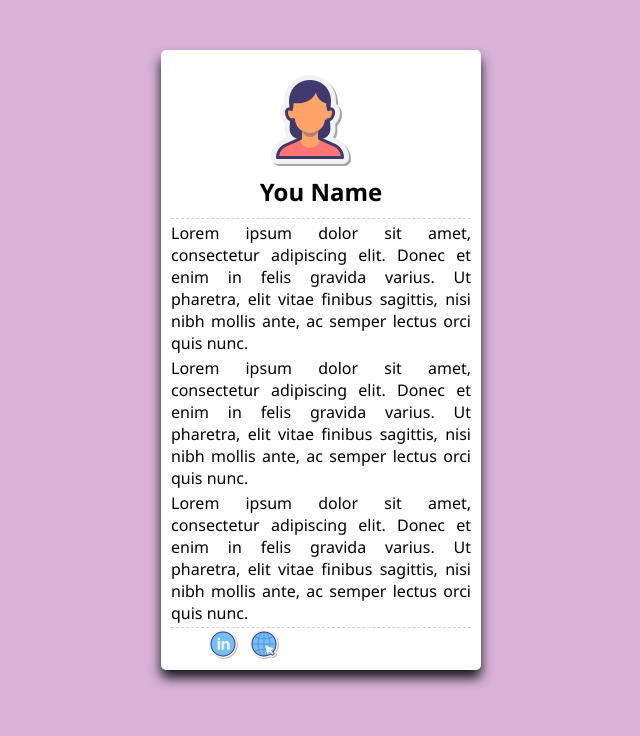
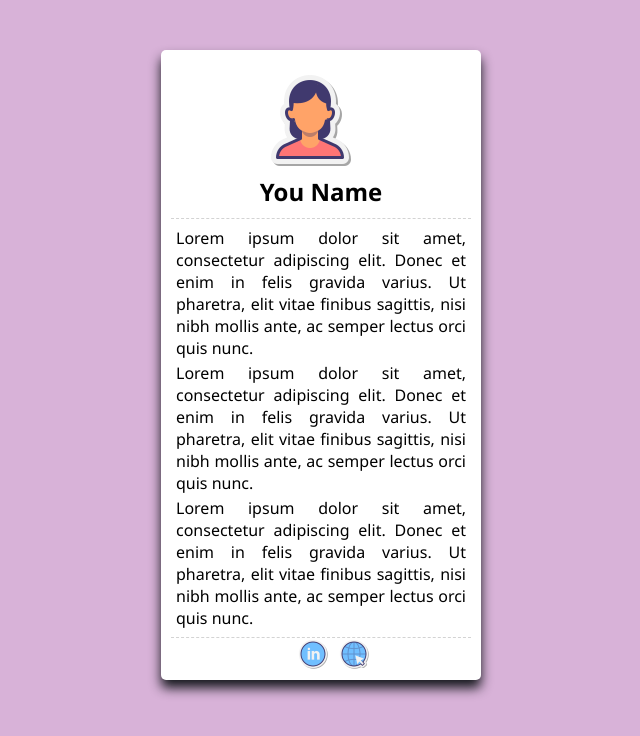
Before and after one commit to Thashdb/awari, a plain HTML site: page aula 5/flex/index.html in a window 1280 px wide. Shown: the whole page, without its empty margins (319-959 px from the left). Drawn offline with Linux system fonts and the light colour scheme.

Commit message:
att aula5 pt1

```diff
--- a/aula 5/flex/style.css
+++ b/aula 5/flex/style.css
@@ -31,7 +31,7 @@ body{
 }
 
 #content{
-    /* margin: ; */
+    padding: 5px;
     border-top: 1px dashed lightgray;
     border-bottom: 1px dashed lightgray;
 }
@@ -43,14 +43,17 @@ body{
 
 /* -------- */
 
-footer{
-    justify-items: center;
+ footer{
+    /* border: 1px solid red; */
+    box-sizing: border-box;
+    padding-left: 90px;
+    /* justify-items: center; */
     /* justify-content: center; */
 }
 
 footer a{
     text-decoration: none;
-    display: inline-block;
+    display: inline-flex;
 }
 
 footer a+a{
```
